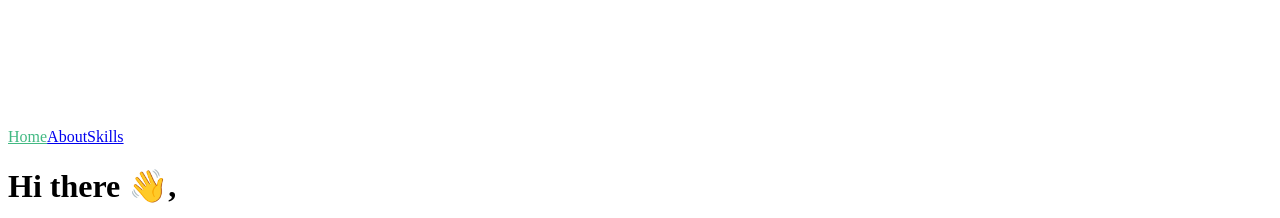
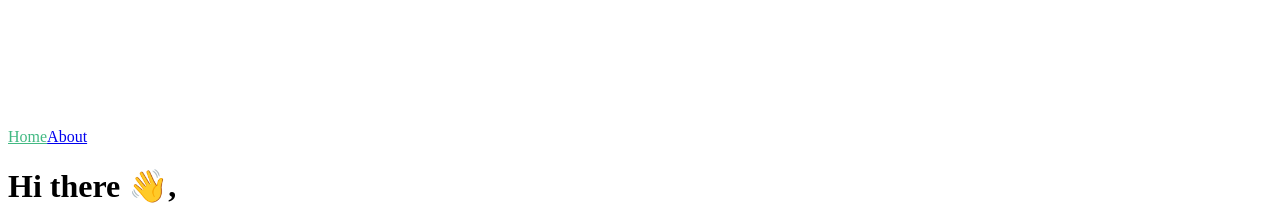
Before and after one commit to mfazrinizar/xiuzcodes, a Vue app: page / in a window 1280 px wide. Shown: the part 1148-1366 px from the top of the page. Built offline with nearby package versions, Linux system fonts and the light colour scheme; what @meforma/vue-toaster would draw is missing.

Commit message:
fix navbar

```diff
--- a/src/components/Navbar.vue
+++ b/src/components/Navbar.vue
@@ -2,7 +2,7 @@
   <nav class="w-full h-10 navbar text-white">
     <div class="py-2 flex flex-col md:flex-row justify-between">
       <div class="px-2 flex justify-between items-center">
-        <div class="w-full flex items-center justify-end w-16">
+        <div class="w-full flex items-center justify-end">
           <Toggle class="mx-6" />
           <div
             @click="toggle"
@@ -25,29 +25,26 @@
         <router-link @click="isOpen = false" to="/about" class="px-2"
           >About</router-link
         >
-        <router-link @click="isOpen = false" to="/skills" class="px-2"
-          >Skills</router-link
-        >
       </div>
     </div>
   </nav>
 </template>
 <script>
-import Toggle from './DarkModeToggle.vue';
+import Toggle from './DarkModeToggle.vue'
 
 export default {
   components: {
     Toggle,
   },
   data() {
-    return { isOpen: false };
+    return { isOpen: false }
   },
   methods: {
     toggle() {
-      this.isOpen = !this.isOpen;
+      this.isOpen = !this.isOpen
     },
   },
-};
+}
 </script>
 <style scoped>
 .btn {
```
